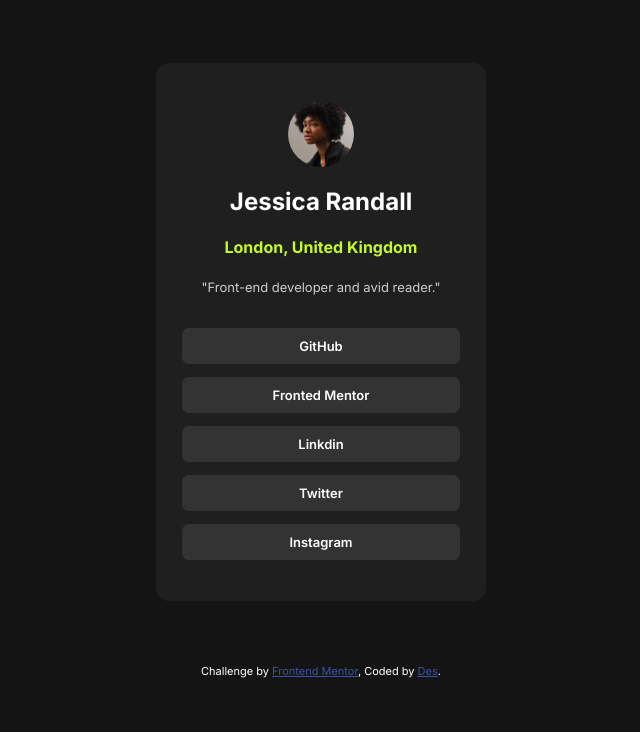
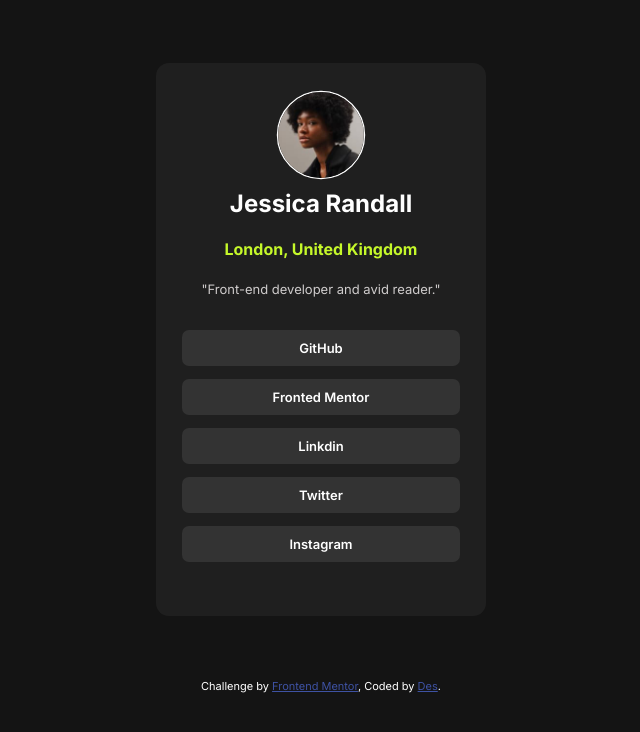
Before and after one commit to solitudeofme/The-social-links-profile, a plain HTML site: page index.html in a window 1280 px wide. In both pictures the pointer is over the picture 640 px from the left and 134 px from the top of the page. Shown: the whole page, without its empty margins (319-959 px from the left). Drawn offline with Linux system fonts and the light colour scheme.

Commit message:
Adding Hover

```diff
--- a/style.css
+++ b/style.css
@@ -6,7 +6,7 @@ font-family: "Inter", sans-serif;
 .main{
 background-color: hsl(0, 0%, 12%);
 width: 330px;
-height: 500px;
+height: 515px;
 margin: 5% auto;
 border-radius: 13px;
 padding-top: 3%;
@@ -15,10 +15,20 @@ padding-top: 3%;
 .image-profile{
     width:20%;
     border-radius: 35px;
-    display: block;
-    margin: auto;
+    display:block;
+    margin:auto;
+    transition: all 200ms ease-in-out;
 
 }
+.image-profile:hover{
+    border-radius: 50px;
+    border: 0.2px solid white;
+    transform: scale(1.3);
+    z-index: 2;
+    margin: 0 auto;
+
+}
+
 .main h2{
     text-align: center;
 }
@@ -45,6 +55,13 @@ li{
     padding: 10px;
     font-size: 13px;
     font-weight: 600;
+    transition: all 200ms ease-in-out;
+
+}
+li:hover{
+    background-color: hsl(75, 94%, 57%, 0.8);
+    color: hsl(0, 0%, 12%);
+    cursor: pointer;
 }
 
 .attribution { font-size: 11px; text-align: center; }
```
Also changed, not shown: index.html (indentation only).
